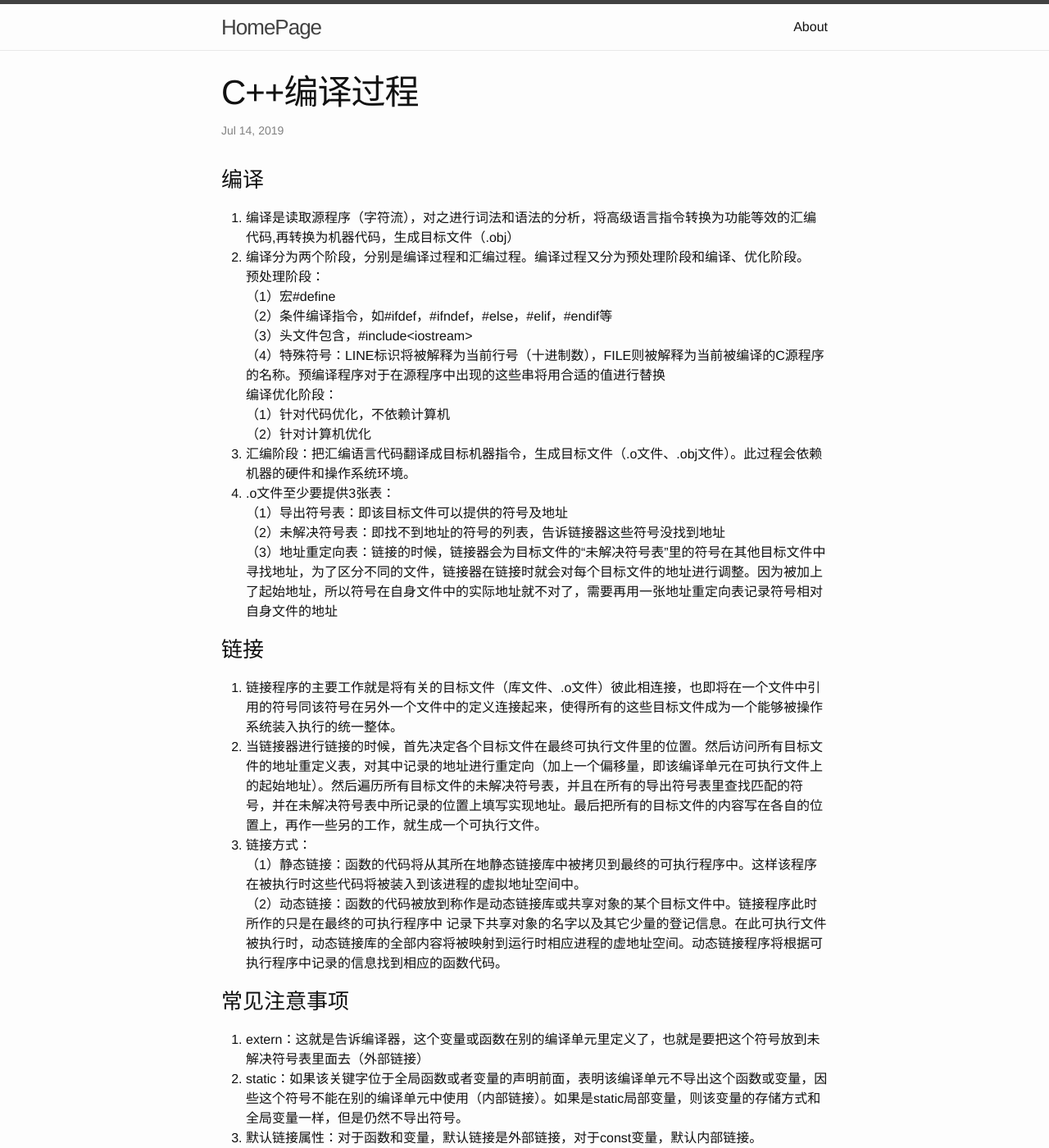
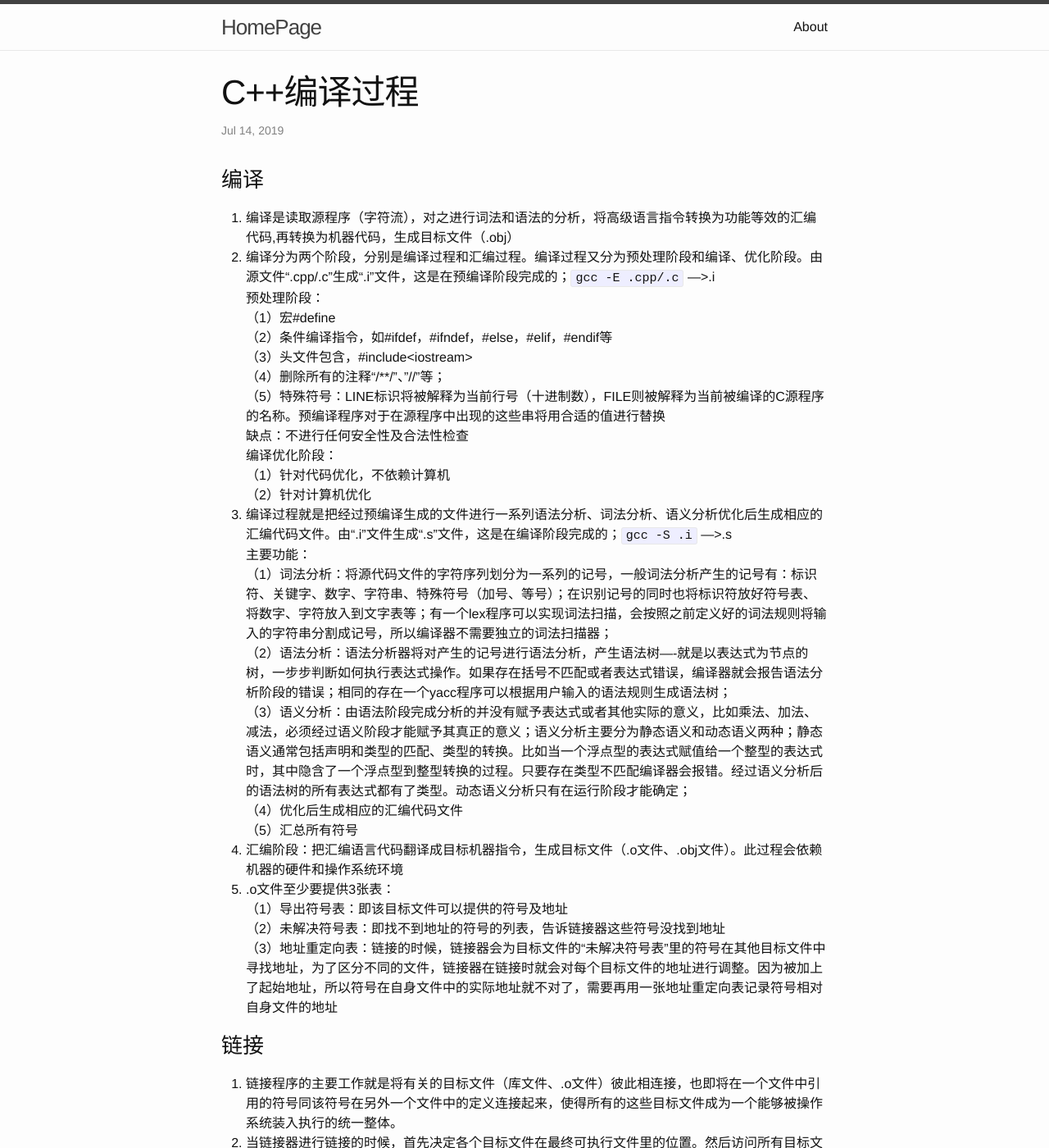
Before and after one commit to xdyangwei/xdyangwei.github.io, a Jekyll site: the page built from _posts/2019-7-14-C++编译过程.md, in a window 1280 px wide and 1400 px high. Shown: the whole window at 82% size. Built offline with Jekyll 4.4.1, drawn with Linux system fonts in a browser that asks for light colours; our own code applies the rules of GitHub Pages for plain Markdown files; some of the changed text lies outside the part shown.

Commit message:
add the tips of link

```diff
--- a/_posts/2019-7-14-C++编译过程.md
+++ b/_posts/2019-7-14-C++编译过程.md
@@ -1,16 +1,25 @@
 ### 编译
 1. 编译是读取源程序（字符流），对之进行词法和语法的分析，将高级语言指令转换为功能等效的汇编代码,再转换为机器代码，生成目标文件（.obj）
-2. 编译分为两个阶段，分别是编译过程和汇编过程。编译过程又分为预处理阶段和编译、优化阶段。
+2. 编译分为两个阶段，分别是编译过程和汇编过程。编译过程又分为预处理阶段和编译、优化阶段。由源文件“.cpp/.c”生成“.i”文件，这是在预编译阶段完成的；`gcc -E .cpp/.c` --->.i
 预处理阶段：
 （1）宏#define
 （2）条件编译指令，如#ifdef，#ifndef，#else，#elif，#endif等
 （3）头文件包含，#include\<iostream\>
-（4）特殊符号：LINE标识将被解释为当前行号（十进制数），FILE则被解释为当前被编译的C源程序的名称。预编译程序对于在源程序中出现的这些串将用合适的值进行替换
+（4）删除所有的注释“/**/”、"//"等；
+（5）特殊符号：LINE标识将被解释为当前行号（十进制数），FILE则被解释为当前被编译的C源程序的名称。预编译程序对于在源程序中出现的这些串将用合适的值进行替换
+缺点：不进行任何安全性及合法性检查
 编译优化阶段：
 （1）针对代码优化，不依赖计算机
 （2）针对计算机优化
-3. 汇编阶段：把汇编语言代码翻译成目标机器指令，生成目标文件（.o文件、.obj文件）。此过程会依赖机器的硬件和操作系统环境。
-4. .o文件至少要提供3张表：
+3. 编译过程就是把经过预编译生成的文件进行一系列语法分析、词法分析、语义分析优化后生成相应的汇编代码文件。由“.i”文件生成“.s”文件，这是在编译阶段完成的；`gcc -S .i` --->.s
+主要功能：
+（1）词法分析：将源代码文件的字符序列划分为一系列的记号，一般词法分析产生的记号有：标识符、关键字、数字、字符串、特殊符号（加号、等号）；在识别记号的同时也将标识符放好符号表、将数字、字符放入到文字表等；有一个lex程序可以实现词法扫描，会按照之前定义好的词法规则将输入的字符串分割成记号，所以编译器不需要独立的词法扫描器；
+（2）语法分析：语法分析器将对产生的记号进行语法分析，产生语法树----就是以表达式为节点的树，一步步判断如何执行表达式操作。如果存在括号不匹配或者表达式错误，编译器就会报告语法分析阶段的错误；相同的存在一个yacc程序可以根据用户输入的语法规则生成语法树；
+（3）语义分析：由语法阶段完成分析的并没有赋予表达式或者其他实际的意义，比如乘法、加法、减法，必须经过语义阶段才能赋予其真正的意义；语义分析主要分为静态语义和动态语义两种；静态语义通常包括声明和类型的匹配、类型的转换。比如当一个浮点型的表达式赋值给一个整型的表达式时，其中隐含了一个浮点型到整型转换的过程。只要存在类型不匹配编译器会报错。经过语义分析后的语法树的所有表达式都有了类型。动态语义分析只有在运行阶段才能确定；
+（4）优化后生成相应的汇编代码文件
+（5）汇总所有符号
+4. 汇编阶段：把汇编语言代码翻译成目标机器指令，生成目标文件（.o文件、.obj文件）。此过程会依赖机器的硬件和操作系统环境
+5. .o文件至少要提供3张表：
 （1）导出符号表：即该目标文件可以提供的符号及地址
 （2）未解决符号表：即找不到地址的符号的列表，告诉链接器这些符号没找到地址
 （3）地址重定向表：链接的时候，链接器会为目标文件的“未解决符号表”里的符号在其他目标文件中寻找地址，为了区分不同的文件，链接器在链接时就会对每个目标文件的地址进行调整。因为被加上了起始地址，所以符号在自身文件中的实际地址就不对了，需要再用一张地址重定向表记录符号相对自身文件的地址
@@ -22,6 +31,19 @@
 （1）静态链接：函数的代码将从其所在地静态链接库中被拷贝到最终的可执行程序中。这样该程序在被执行时这些代码将被装入到该进程的虚拟地址空间中。
 （2）动态链接：函数的代码被放到称作是动态链接库或共享对象的某个目标文件中。链接程序此时所作的只是在最终的可执行程序中
 记录下共享对象的名字以及其它少量的登记信息。在此可执行文件被执行时，动态链接库的全部内容将被映射到运行时相应进程的虚地址空间。动态链接程序将根据可执行程序中记录的信息找到相应的函数代码。
+4. 链接阶段主要分为两部分：
+（1）合并所有“.obj”文件的段并调整段偏移和段长度（按照段的属性合并，属性可以是“可读可写”、“只读”、“可读可执行”，合并后将相同属性的组织在一个页面内，比较节省空间），合并符号表，进行符号解析完成后给符号分配地址；其中符号解析的意思是：所有.obj符号表中对符号引用的地方都要找到该符号定义的地方。在编译阶段，有数据的地方都是0地址，有函数的额地方都是下一行指令的偏移量-4（由于指针是4字节）；可执行文件以页面对齐。在进行符号解析时要注意只对global符号进行处理，对于local符号不做处理；
+（2）符号的重定位（链接核心）：将符号分配的虚拟地址写回原先未分配正确地址的地方对于数据符号会存准确地址，对于函数符号，相对于存下一行指令的偏移量（从PC寄存器取地址，并且PC中下一行指令的地址）
+
+### 程序的运行
+1. 创建虚拟地址空间到物理空间的映射（创建内核地址映射结构体），创建页目录和页表；
+2. 加载代码段和数据段
+3. 把可执行文件的入口地址写到CPU的PC寄存器里
+4. 目标文件类型，Linux下的ELF文件主要有以下四种：
+（1）可重定位文件.obj，这种文件包括数据和指令，可以被链接成为可执行文件（.exe）或者共享目标文件（.so），静态链接库可以归为这一类；
+（2）可执行文件.exe，这种文件包含了可以直接运行的程序，它的代表就是ELF可执行文件，他们一般都没有扩展名；
+（3）共享目标文件.so，这种文件包含了数据和指令，可以在以下两种情况下使用：一是链接器使用这种文件与其他可重定位文件和共享目标文件链接，二是动态链接器将几个共享目标文件与可执行文件结合，作为进程映像的一部分使用。
+（4）核心转储文件，当进程意外终止时，系统可以将该进程的地址空间的内容及种植的一些信息转储到核心文件中，比如core dump文件。
 
 ### 常见注意事项
 1. extern：这就是告诉编译器，这个变量或函数在别的编译单元里定义了，也就是要把这个符号放到未解决符号表里面去（外部链接）
```
